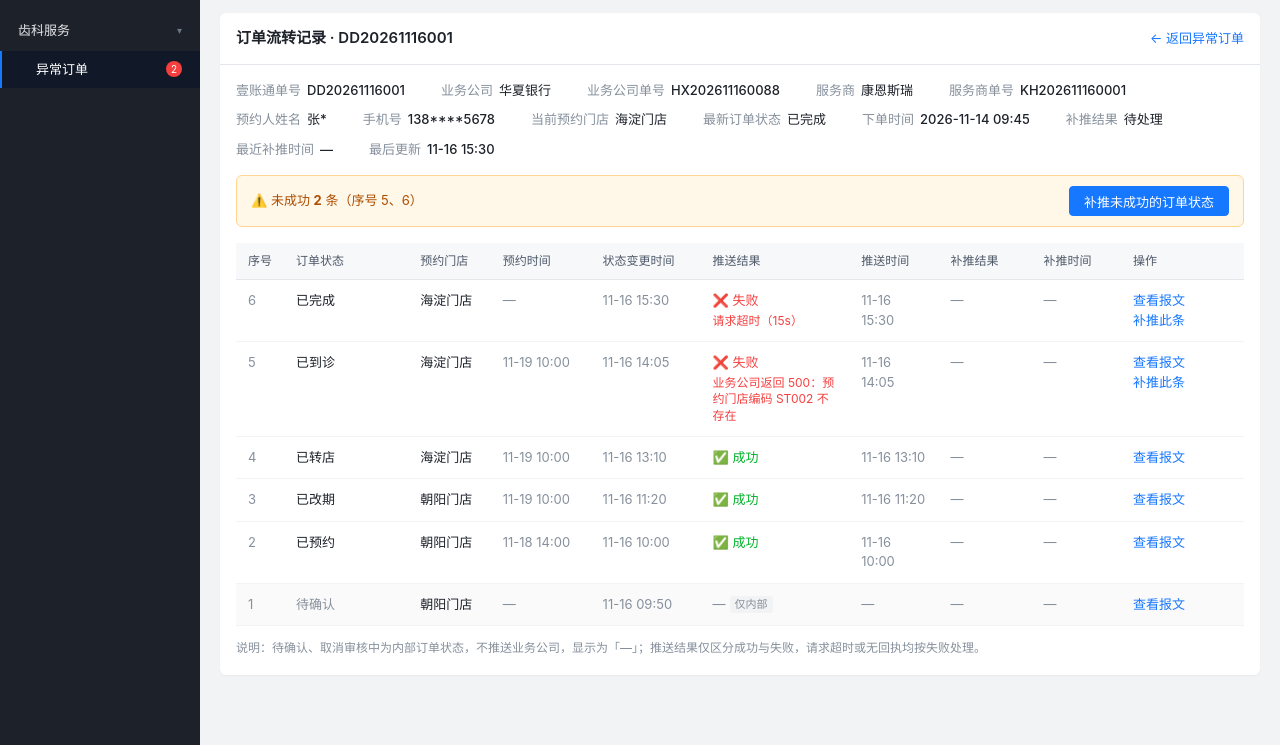
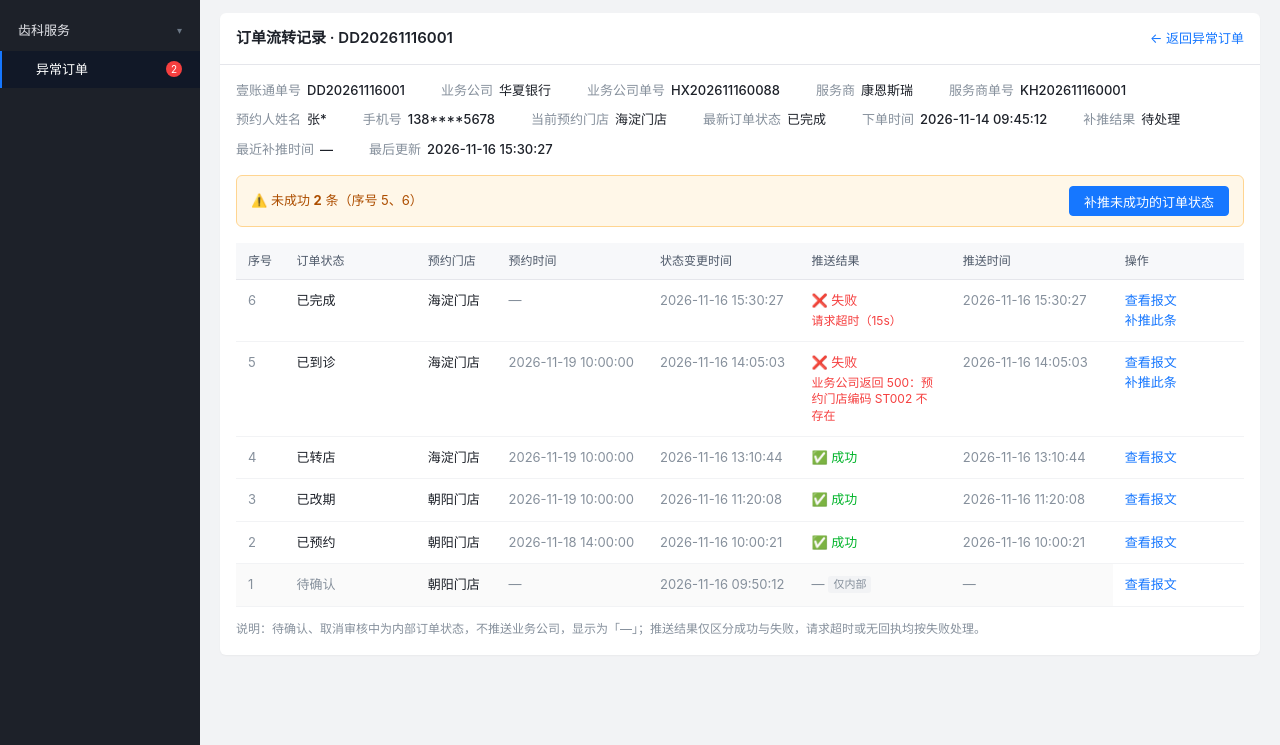
Before and after one commit to HOUXUEQING/dental-order-repush, a plain HTML site: page index.html in a window 1280 px wide. Both pictures are taken after a click on the element "DD20261116001". Shown: the part 55-800 px from the top of the page. Drawn offline with Linux system fonts and the light colour scheme.

Commit message:
feat: 时间精确到秒，保留历史未成功数据

```diff
--- a/index.html
+++ b/index.html
@@ -95,8 +95,15 @@ tbody tr:hover{background:#fafbfc}
 .table-wrap td:last-child{position:sticky;right:0;background:#fff;box-shadow:-8px 0 8px -8px rgba(0,0,0,.18);z-index:2}
 .table-wrap th:last-child{background:#f7f8fa;z-index:3}
 .table-wrap tbody tr:hover td:last-child{background:#fafbfc}
+.table-wrap-sm{overflow-x:auto}
+.table-wrap-sm table{min-width:1240px}
+.table-wrap-sm th:last-child,
+.table-wrap-sm td:last-child{position:sticky;right:0;background:#fff;box-shadow:-8px 0 8px -8px rgba(0,0,0,.18);z-index:2}
+.table-wrap-sm th:last-child{background:#f7f8fa;z-index:3}
+.table-wrap-sm tbody tr:hover td:last-child{background:#fafbfc}
+.nowrap{white-space:nowrap}
 .table-wrap{overflow-x:auto}
-.table-wrap table{min-width:1800px}
+.table-wrap table{min-width:1880px}
 .mono{font-family:Consolas,Menlo,Monaco,monospace;font-size:12px;letter-spacing:-.2px}
 
 /* ---------- summary bar ---------- */
@@ -246,11 +253,11 @@ h3:first-child{margin-top:0}
                   <th style="width:112px">手机号</th>
                   <th style="width:92px">预约门店</th>
                   <th style="width:104px">最新订单状态</th>
-                  <th style="width:150px">最早未成功订单状态</th>
+                  <th style="width:156px">最早未成功订单状态</th>
                   <th style="width:76px">未成功条数</th>
                   <th>最近失败原因</th>
-                  <th style="width:96px">失败时间</th>
-                  <th style="width:118px">补推结果</th>
+                  <th style="width:150px">失败时间</th>
+                  <th style="width:150px">补推结果</th>
                   <th style="width:112px">操作</th>
                 </tr>
               </thead>
@@ -270,23 +277,25 @@ h3:first-child{margin-top:0}
           <div class="meta" id="d-meta"></div>
           <div class="sync-bar" id="d-bar" style="margin:16px"></div>
           <div class="panel">
+            <div class="table-wrap-sm">
             <table>
               <thead>
                 <tr>
                   <th style="width:48px">序号</th>
-                  <th style="width:132px">订单状态</th>
-                  <th style="width:84px">预约门店</th>
-                  <th style="width:104px">预约时间</th>
-                  <th style="width:112px">状态变更时间</th>
-                  <th style="width:160px">推送结果</th>
-                  <th style="width:92px">推送时间</th>
-                  <th style="width:96px">补推结果</th>
-                  <th style="width:92px">补推时间</th>
+                  <th style="width:130px">订单状态</th>
+                  <th style="width:80px">预约门店</th>
+                  <th style="width:150px">预约时间</th>
+                  <th style="width:150px">状态变更时间</th>
+                  <th style="width:150px">推送结果</th>
+                  <th style="width:150px">推送时间</th>
+                  <th style="width:90px">补推结果</th>
+                  <th style="width:150px">补推时间</th>
                   <th style="width:130px">操作</th>
                 </tr>
               </thead>
               <tbody id="d-body"></tbody>
             </table>
+            </div>
             <div class="note" style="margin-top:12px">
               说明：待确认、取消审核中为内部订单状态，不推送业务公司，显示为「—」；推送结果仅区分成功与失败，请求超时或无回执均按失败处理。
             </div>
@@ -404,32 +413,32 @@ const RISK = {
 
 const SEED = [
   {
-    id:'DD20261116001', partner:'华夏银行', supplier:'康恩斯瑞', partnerOrderNo:'HX202611160088', supplierOrderNo:'KH202611160001', patient:'张伟', phone:'13812345678', createdAt:'2026-11-14 09:45',
+    id:'DD20261116001', partner:'华夏银行', supplier:'康恩斯瑞', partnerOrderNo:'HX202611160088', supplierOrderNo:'KH202611160001', patient:'张伟', phone:'13812345678', createdAt:'2026-11-14 09:45:12',
     records:[
-      {seq:1,status:'待确认',store:'朝阳门店',appoint:'—',changed:'11-16 09:50',push:false,result:'internal'},
-      {seq:2,status:'已预约',store:'朝阳门店',appoint:'11-18 14:00',changed:'11-16 10:00',push:true,result:'success',pushTime:'11-16 10:00'},
-      {seq:3,status:'已改期',store:'朝阳门店',appoint:'11-19 10:00',changed:'11-16 11:20',push:true,result:'success',pushTime:'11-16 11:20'},
-      {seq:4,status:'已转店',store:'海淀门店',appoint:'11-19 10:00',changed:'11-16 13:10',push:true,result:'success',pushTime:'11-16 13:10'},
-      {seq:5,status:'已到诊',store:'海淀门店',appoint:'11-19 10:00',changed:'11-16 14:05',push:true,result:'fail',err:'业务公司返回 500：预约门店编码 ST002 不存在',pushTime:'11-16 14:05'},
-      {seq:6,status:'已完成',store:'海淀门店',appoint:'—',changed:'11-16 15:30',push:true,result:'fail',err:'请求超时（15s）',pushTime:'11-16 15:30'}
+      {seq:1,status:'待确认',store:'朝阳门店',appoint:'—',changed:'2026-11-16 09:50:12',push:false,result:'internal'},
+      {seq:2,status:'已预约',store:'朝阳门店',appoint:'2026-11-18 14:00:00',changed:'2026-11-16 10:00:21',push:true,result:'success',pushTime:'2026-11-16 10:00:21'},
+      {seq:3,status:'已改期',store:'朝阳门店',appoint:'2026-11-19 10:00:00',changed:'2026-11-16 11:20:08',push:true,result:'success',pushTime:'2026-11-16 11:20:08'},
+      {seq:4,status:'已转店',store:'海淀门店',appoint:'2026-11-19 10:00:00',changed:'2026-11-16 13:10:44',push:true,result:'success',pushTime:'2026-11-16 13:10:44'},
+      {seq:5,status:'已到诊',store:'海淀门店',appoint:'2026-11-19 10:00:00',changed:'2026-11-16 14:05:03',push:true,result:'fail',err:'业务公司返回 500：预约门店编码 ST002 不存在',pushTime:'2026-11-16 14:05:03'},
+      {seq:6,status:'已完成',store:'海淀门店',appoint:'—',changed:'2026-11-16 15:30:27',push:true,result:'fail',err:'请求超时（15s）',pushTime:'2026-11-16 15:30:27'}
     ]
   },
   {
-    id:'DD20261116002', partner:'招商银行', supplier:'瑞尔', partnerOrderNo:'ZS202611160231', supplierOrderNo:'AK202611160002', patient:'李静', phone:'13998765432', createdAt:'2026-11-15 09:10',
+    id:'DD20261116002', partner:'招商银行', supplier:'瑞尔', partnerOrderNo:'ZS202611160231', supplierOrderNo:'AK202611160002', patient:'李静', phone:'13998765432', createdAt:'2026-11-15 09:10:05',
     records:[
-      {seq:1,status:'待确认',store:'朝阳门店',appoint:'—',changed:'11-16 09:20',push:false,result:'internal'},
-      {seq:2,status:'已预约',store:'朝阳门店',appoint:'11-17 09:00',changed:'11-16 09:30',push:true,result:'success',pushTime:'11-16 09:30'},
-      {seq:3,status:'已取消',store:'朝阳门店',appoint:'—',changed:'11-16 14:20',push:true,result:'fail',err:'业务公司返回 500：订单状态非法',pushTime:'11-16 14:20',retryResult:'fail',retryTime:'11-16 15:10'}
+      {seq:1,status:'待确认',store:'朝阳门店',appoint:'—',changed:'2026-11-16 09:20:11',push:false,result:'internal'},
+      {seq:2,status:'已预约',store:'朝阳门店',appoint:'2026-11-17 09:00:00',changed:'2026-11-16 09:30:02',push:true,result:'success',pushTime:'2026-11-16 09:30:02'},
+      {seq:3,status:'已取消',store:'朝阳门店',appoint:'—',changed:'2026-11-16 14:20:19',push:true,result:'fail',err:'业务公司返回 500：订单状态非法',pushTime:'2026-11-16 14:20:19',retryResult:'fail',retryTime:'2026-11-16 15:10:08'}
     ]
   },
   {
-    id:'DD20261116003', partner:'平安银行', supplier:'康恩斯瑞', partnerOrderNo:'PA202611160517', supplierOrderNo:'YY202611160003', patient:'王芳', phone:'13600001111', createdAt:'2026-11-16 08:30',
+    id:'DD20261116003', partner:'平安银行', supplier:'康恩斯瑞', partnerOrderNo:'PA202611160517', supplierOrderNo:'YY202611160003', patient:'王芳', phone:'13600001111', createdAt:'2026-11-16 08:30:44',
     records:[
-      {seq:1,status:'待确认',store:'望京门店',appoint:'—',changed:'11-16 08:40',push:false,result:'internal'},
-      {seq:2,status:'已预约',store:'望京门店',appoint:'11-20 15:00',changed:'11-16 09:00',push:true,result:'success',pushTime:'11-16 09:00'},
-      {seq:3,status:'已联系未接通',store:'望京门店',appoint:'11-20 15:00',changed:'11-16 10:10',push:true,result:'fail',err:'请求超时（15s）',pushTime:'11-16 10:10',retryResult:'success',retryTime:'11-16 15:40'},
-      {seq:4,status:'已联系未预约',store:'望京门店',appoint:'11-20 15:00',changed:'11-16 11:00',push:true,result:'fail',err:'未发起推送（无回执）',retryResult:'success',retryTime:'11-16 15:40'},
-      {seq:5,status:'预约失败',store:'望京门店',appoint:'—',changed:'11-16 16:10',push:true,result:'fail',err:'业务公司返回 500：服务暂时不可用',pushTime:'11-16 16:10',retryResult:'success',retryTime:'11-16 15:40'}
+      {seq:1,status:'待确认',store:'望京门店',appoint:'—',changed:'2026-11-16 08:40:01',push:false,result:'internal'},
+      {seq:2,status:'已预约',store:'望京门店',appoint:'2026-11-20 15:00:00',changed:'2026-11-16 09:00:33',push:true,result:'success',pushTime:'2026-11-16 09:00:33'},
+      {seq:3,status:'已联系未接通',store:'望京门店',appoint:'2026-11-20 15:00:00',changed:'2026-11-16 10:10:15',push:true,result:'fail',err:'请求超时（15s）',pushTime:'2026-11-16 10:10:15',retryResult:'success',retryTime:'2026-11-16 16:20:11'},
+      {seq:4,status:'已联系未预约',store:'望京门店',appoint:'2026-11-20 15:00:00',changed:'2026-11-16 11:00:07',push:true,result:'fail',err:'未发起推送（无回执）',retryResult:'success',retryTime:'2026-11-16 16:20:11'},
+      {seq:5,status:'预约失败',store:'望京门店',appoint:'—',changed:'2026-11-16 16:10:50',push:true,result:'fail',err:'业务公司返回 500：服务暂时不可用',pushTime:'2026-11-16 16:10:50',retryResult:'success',retryTime:'2026-11-16 16:20:11'}
     ]
   }
 ];
@@ -480,7 +489,8 @@ function maskPhone(p){
 function nowStr(){
   const d = new Date();
   const p = n => String(n).padStart(2, '0');
-  return '11-16 ' + p(d.getHours()) + ':' + p(d.getMinutes());
+  return d.getFullYear() + '-' + p(d.getMonth() + 1) + '-' + p(d.getDate()) + ' ' +
+    p(d.getHours()) + ':' + p(d.getMinutes()) + ':' + p(d.getSeconds());
 }
 function toast(msg, type){
   const colors = {ok:'#00b42a', err:'#f53f3f', info:'#1677ff'};
@@ -558,7 +568,7 @@ function renderList(forceIds){
   body.innerHTML = rows.map(o => {
     const pending = pendingOf(o);
     const fails = failedOriginal(o);
-    const first = pending[0];
+    const first = fails[0];
     const last = fails[fails.length - 1];
     const latest = latestOf(o);
     const countColor = pending.length ? '#f53f3f' : '#86909c';
@@ -574,9 +584,9 @@ function renderList(forceIds){
       '<td>' + latest.store + '</td>' +
       '<td>' + latest.status + '</td>' +
       '<td>' + (first ? '序号 ' + first.seq + ' ' + first.status : '—') + '</td>' +
-      '<td><b style="color:' + countColor + '">' + pending.length + '</b> 条</td>' +
+      '<td><b style="color:' + countColor + '">' + fails.length + '</b> 条</td>' +
       '<td>' + (last && last.err ? last.err : '—') + '</td>' +
-      '<td class="muted">' + (last ? last.changed : '—') + '</td>' +
+      '<td class="muted nowrap">' + (last ? last.changed : '—') + '</td>' +
       '<td>' + retryCell(o) + '</td>' +
       '<td class="op-cell"><button type="button" class="link-btn" data-act="detail" data-id="' + o.id + '">查看</button>' +
           '<button type="button" class="link-btn" data-act="push" data-id="' + o.id + '">补推</button></td>' +
@@ -669,12 +679,12 @@ function recordRow(r){
     '<td class="muted">' + r.seq + '</td>' +
     '<td>' + (internal ? '<span class="muted">' : '<b style="font-weight:500">') + r.status + (internal ? '</span>' : '</b>') + risk + '</td>' +
     '<td>' + r.store + '</td>' +
-    '<td class="muted">' + r.appoint + '</td>' +
-    '<td class="muted">' + r.changed + '</td>' +
+    '<td class="muted nowrap">' + r.appoint + '</td>' +
+    '<td class="muted nowrap">' + r.changed + '</td>' +
     '<td>' + result + '</td>' +
-    '<td class="muted">' + (r.pushTime || '—') + '</td>' +
+    '<td class="muted nowrap">' + (r.pushTime || '—') + '</td>' +
     '<td>' + retry + '</td>' +
-    '<td class="muted">' + (r.retryTime || '—') + '</td>' +
+    '<td class="muted nowrap">' + (r.retryTime || '—') + '</td>' +
     '<td>' + action + '</td>' +
   '</tr>';
 }
@@ -777,8 +787,8 @@ function openDrawer(seq){
     statusName: r.status,
     storeCode: STORE_CODE[r.store] || '',
     storeName: r.store,
-    appointmentTime: r.appoint === '—' ? '' : '2026-' + r.appoint.replace(' ', ' ') + ':00',
-    changeTime: '2026-' + r.changed + ':00',
+    appointmentTime: r.appoint === '—' ? '' : r.appoint,
+    changeTime: r.changed,
     retryFlag: true,
     retryReason: 'MANUAL'
   };
```
